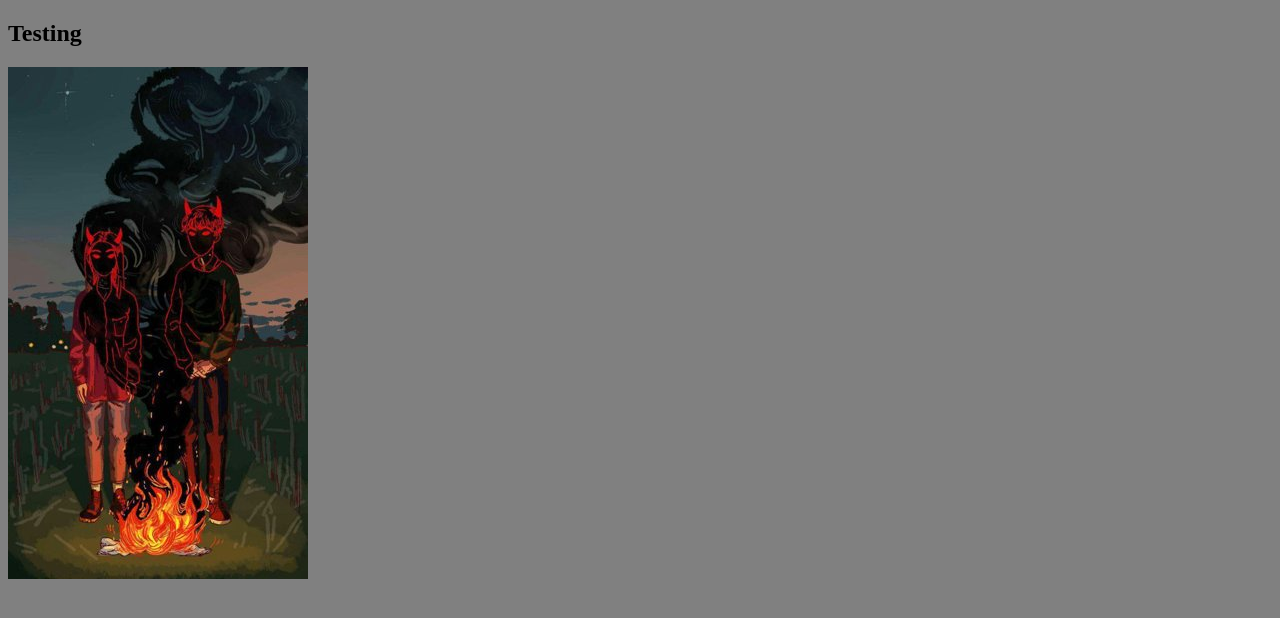
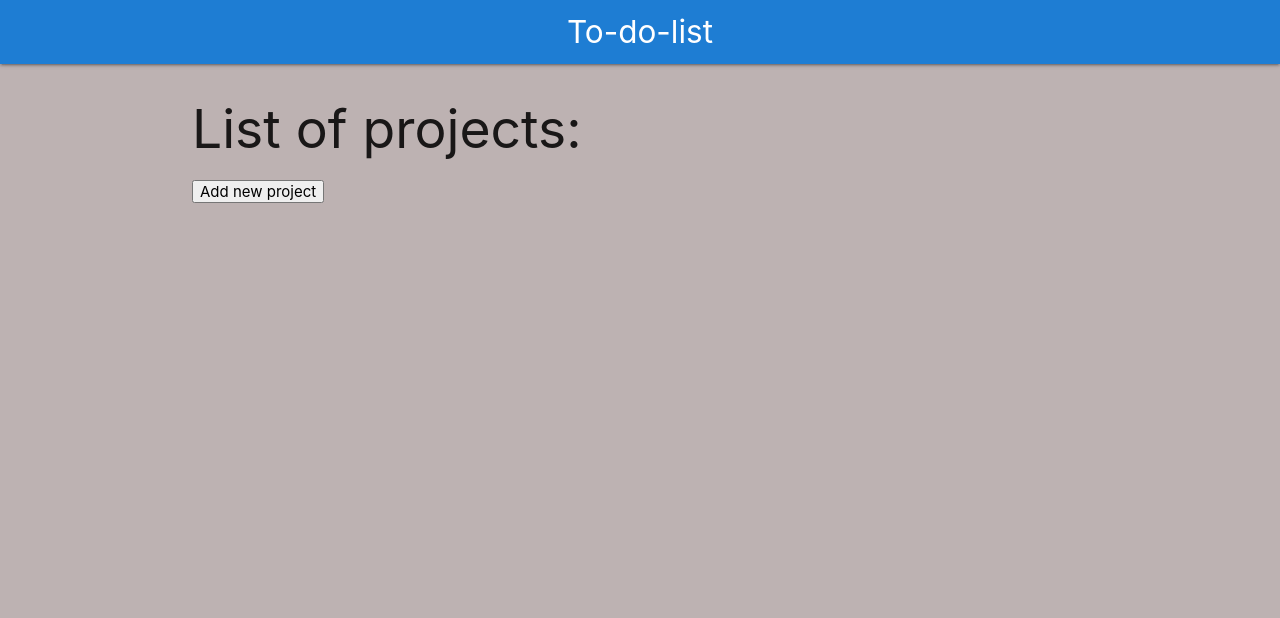
Before and after one commit to ansaryergesh/to-do-list, a website built with webpack: page src/index.html in a window 1280 px wide. Built offline with nearby package versions, Linux system fonts and the light colour scheme.

Commit message:
interface is started

```diff
--- /dev/null
+++ b/src/example.js
@@ -0,0 +1,5 @@
+const example = (name) => {
+    return `${name}, bro`
+}
+
+export { example }
--- a/src/index.html
+++ b/src/index.html
@@ -4,10 +4,24 @@
     <meta charset="UTF-8">
     <meta name="viewport" content="width=device-width, initial-scale=1.0">
     <meta http-equiv="X-UA-Compatible" content="ie=edge">
-    <title>Document</title>
+    <title>To-do-list</title>
+    <link href="https://fonts.googleapis.com/icon?family=Material+Icons" rel="stylesheet">
+    <link rel="stylesheet" href="https://cdnjs.cloudflare.com/ajax/libs/font-awesome/4.7.0/css/font-awesome.min.css">
+    <link rel="stylesheet" href="https://cdnjs.cloudflare.com/ajax/libs/materialize/1.0.0/css/materialize.min.css">
 </head>
 <body>
-    <h2>Testing</h2>
-    <img src="images/test.jpg" alt="">
+    <div class="navbar-fixed">
+      <nav>
+        <div class="nav-wrapper">
+          <a class="home brand-logo center">To-do-list</a>
+        </div>
+      </nav>
+    </div>
+
+    <div class="container">
+        <div class="row">
+
+        </div>
+    </div>
 </body>
 </html>
--- a/src/index.js
+++ b/src/index.js
@@ -1 +1,7 @@
+import { example } from './example';
+import { display } from './js/interface';
 import './styles/main.scss';
+
+display.render();
+
+console.log(example('bro'))
--- a/src/js/interface.js
+++ b/src/js/interface.js
@@ -0,0 +1,27 @@
+const display = (() => {
+
+    const sidebar = document.createElement('aside');
+    sidebar.classList.add('left');
+    const head = document.createElement('h2');
+    head.classList.add('head')
+    const addBtn = document.createElement('button');
+    addBtn.classList.add('addBtn');
+    const row = document.querySelector('.row');
+    row.appendChild(sidebar);
+    sidebar.appendChild(head);
+    sidebar.appendChild(addBtn);
+
+    const side = () => {
+        head.innerText =' List of projects: ';
+        addBtn.innerText = 'Add new project';
+
+    };
+
+    const render = () => {
+      side();
+    };
+
+    return { render,side };
+})();
+
+export { display };
--- a/src/styles/main.scss
+++ b/src/styles/main.scss
@@ -1,3 +1,8 @@
+$primary-color: rgba(0, 116, 217, 0.842);
 body {
-  background-color: grey;
+  background-color: rgb(189, 178, 178);
 }
+
+nav {
+    background-color: $primary-color;
+}
```
